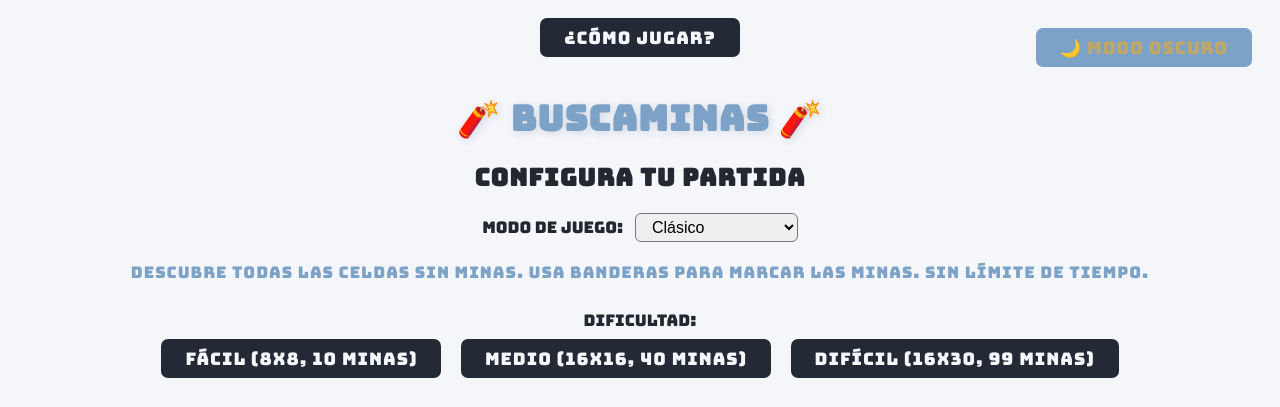
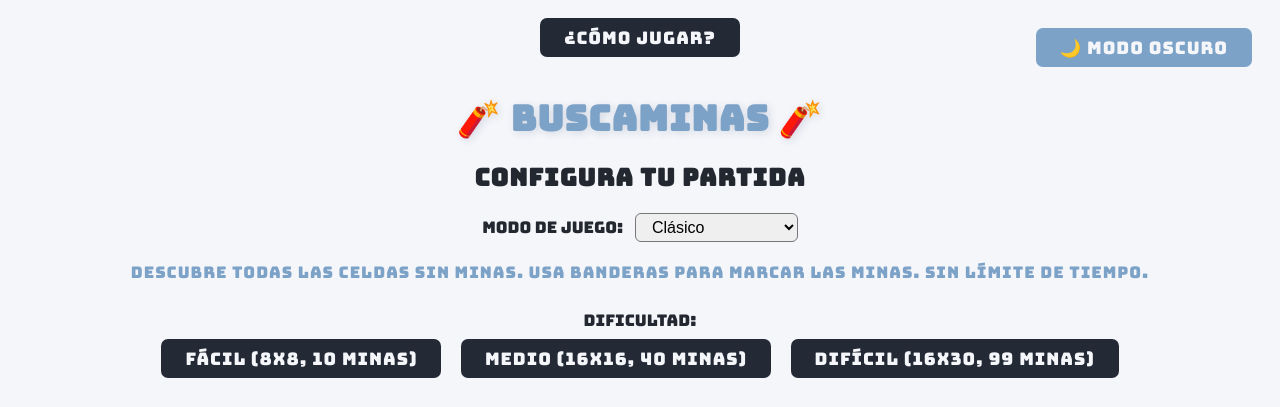
Before and after one commit to JeesusA/buscaminas_flask, a Flask app: page / in a window 1280 px wide, with the pointer over the restyled element. Shown: the top 407 px of the page. Run offline with Flask 3, Linux system fonts and the light colour scheme.

Commit message:
arreglando colores en index e inicio

```diff
--- a/templates/inicio.html
+++ b/templates/inicio.html
@@ -12,7 +12,7 @@
             letter-spacing: 1px;
         }
         button { background: var(--button-bg); color: var(--button-text); border-radius: 7px; border: none; padding: 8px 24px; margin: 8px; font-size: 1.08em; cursor: pointer; }
-        button:hover { background: var(--button-hover); color: #bfa76a; }
+        button:hover { background: var(--button-hover); color: var(--button-text); }
         #toggle-dark { margin-bottom:10px; float:right; position:absolute; right:20px; top:20px; }
     </style>
 </head>
```
